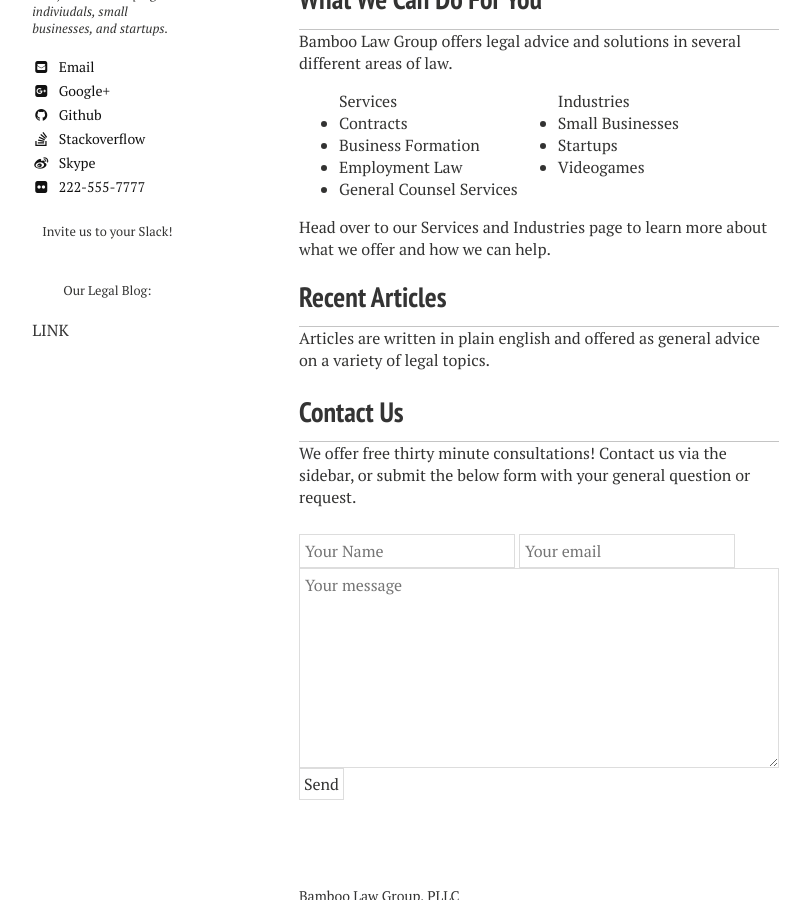
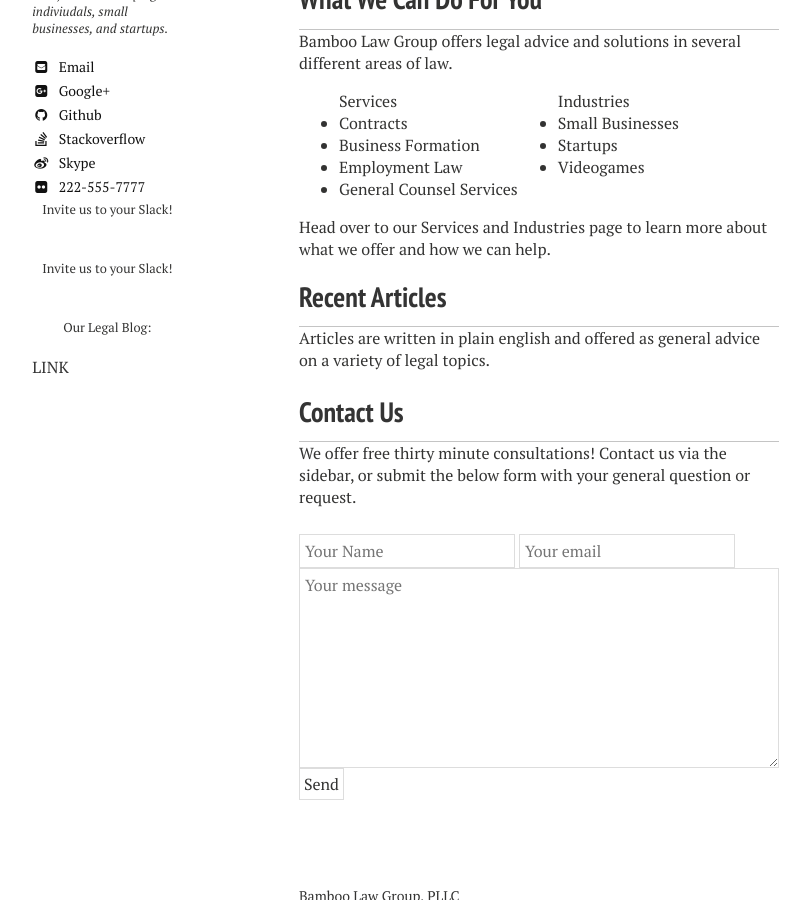
Before and after one commit to nerdyfergy/blg-site-mm3, a Jekyll site: the page built from index.md, in a window 1280 px wide and 900 px high, scrolled down 829 px. Shown: the whole window, without its empty margins (21-831 px from the left). Built offline with Jekyll 4.4.1, drawn with Linux system fonts in a browser that asks for light colours; nearby versions of some CDN libraries.

Commit message:
Update _author-bio.html

```diff
--- a/_includes/_author-bio.html
+++ b/_includes/_author-bio.html
@@ -32,4 +32,5 @@
   {% if author.skype %}<a href="#" class="author-social" target="_blank"><i class="fa fa-fw fa-weibo"></i> Skype</a>{% endif %}
   {% if author.phone %}<a href="#" class="author-social" target="_blank"><i class="fa fa-fw fa-flickr"></i> {{ author.phone }}</a>{% endif %}
   {% if author.codepen %}<a href="http://codepen.io/{{ author.codepen }}" class="author-social" target="_blank"><i class="fa fa-fw fa-codepen"></i> CodePen</a>{% endif %}
+  <span class="normal-text"><p>Invite us to your Slack!</p></span>
 </div>
```
